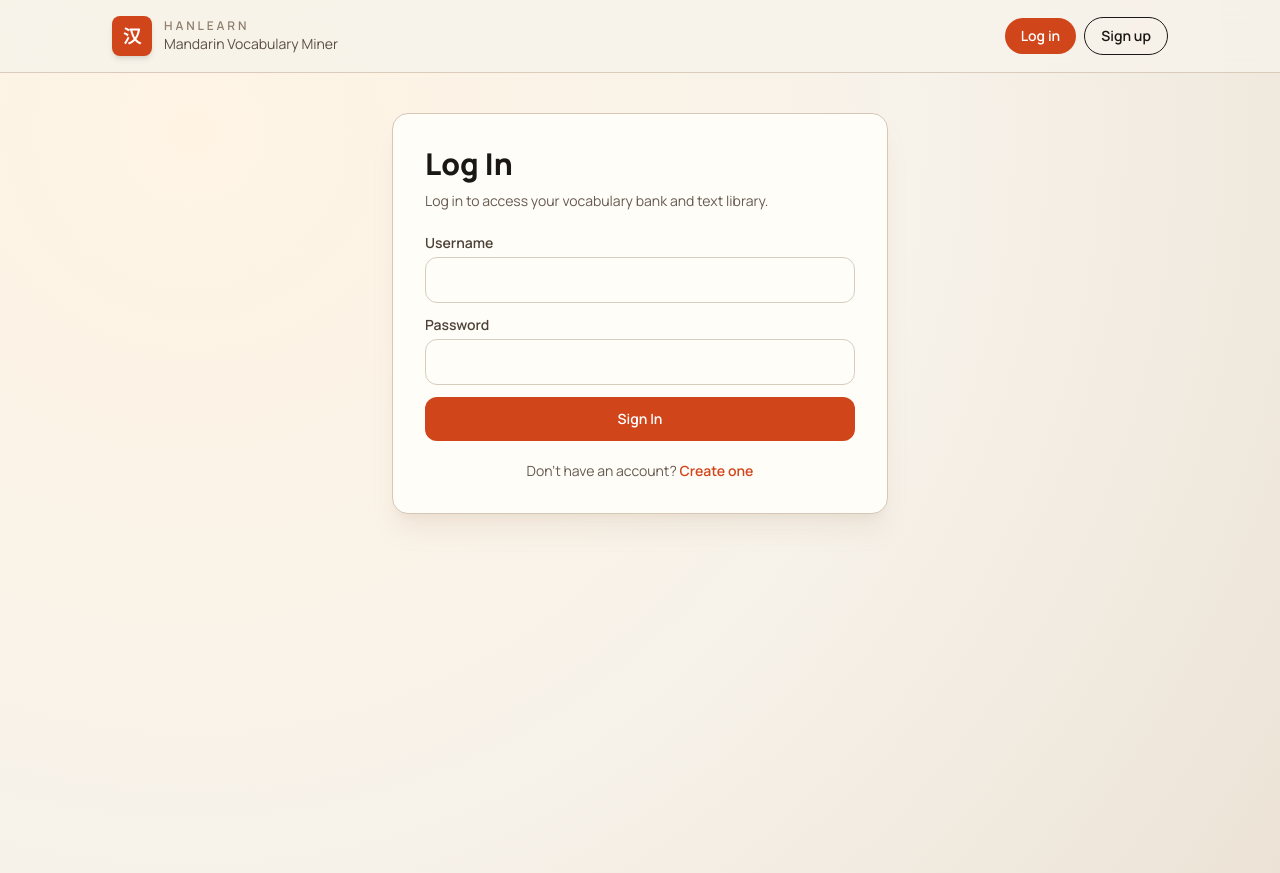
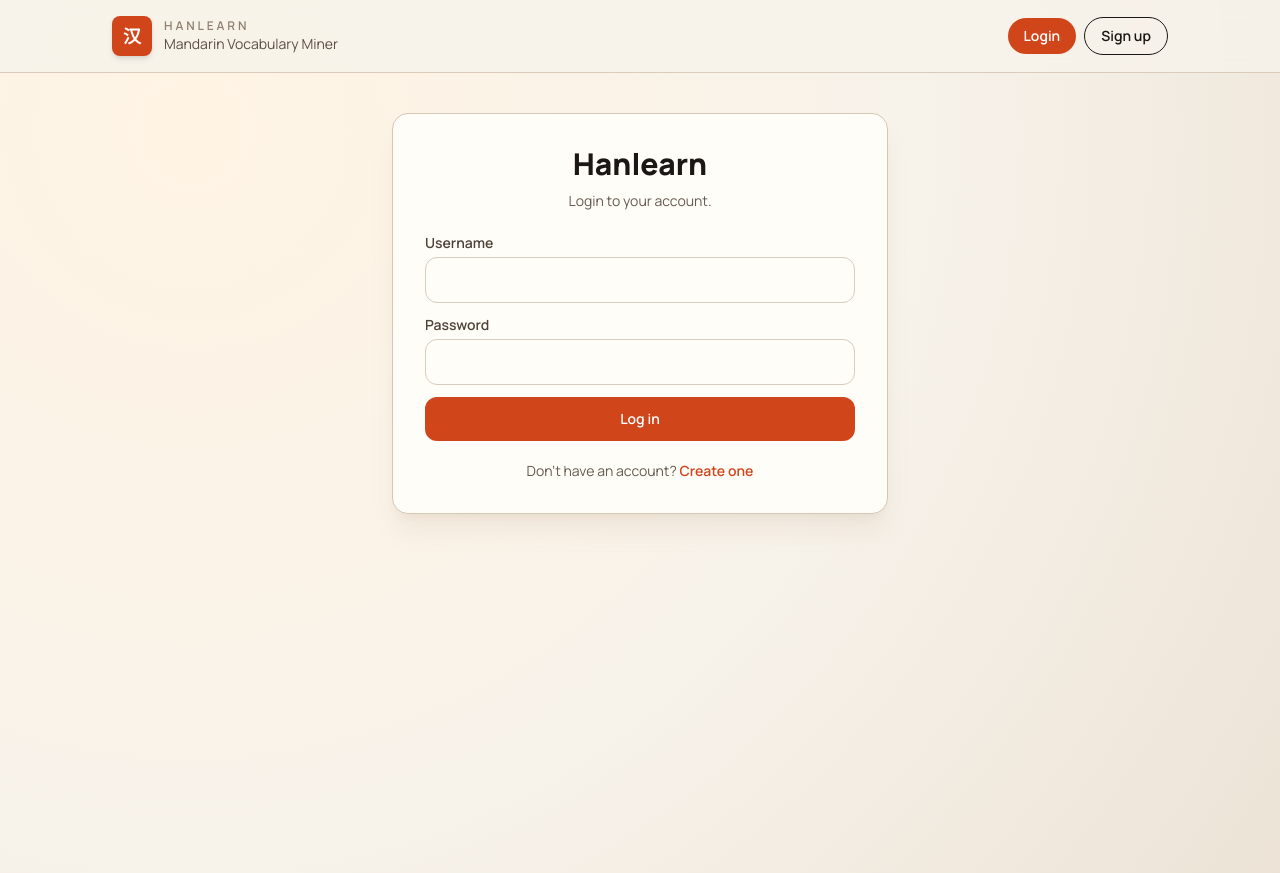
Before and after one commit to jal9o3/Mandarin-Vocabulary-Miner, a React (Vite) app in the folder hanlearn_frontend/: page /login in a window 1280 px wide. Built offline with nearby package versions, Linux system fonts and the light colour scheme; no server answers.

Commit message:
adjusted login page text

```diff
--- a/hanlearn_frontend/src/components/NavHeader.tsx
+++ b/hanlearn_frontend/src/components/NavHeader.tsx
@@ -163,7 +163,7 @@ export function NavHeader() {
                   `${navItemBase} ${isActive ? 'bg-[#d1451b] text-white' : 'border border-[#1b1714] text-[#1b1714] hover:bg-[#1b1714] hover:text-white'}`
                 }
               >
-                Log in
+                Login
               </NavLink>
               <NavLink
                 to="/signup"
--- a/hanlearn_frontend/src/pages/LoginPage.tsx
+++ b/hanlearn_frontend/src/pages/LoginPage.tsx
@@ -48,9 +48,9 @@ export function LoginPage() {
   return (
     <main className="mx-auto min-h-screen w-full max-w-xl px-6 py-10 sm:px-10">
       <section className="rounded-2xl border border-[#d6c7b6] bg-[var(--han-panel)] p-6 shadow-xl shadow-[#bf9f83]/15 sm:p-8">
-        <h1 className="text-3xl font-extrabold text-[#1b1714]">Log In</h1>
-        <p className="mt-2 text-sm leading-relaxed text-[#66594f]">
-          Log in to access your vocabulary bank and text library.
+        <h1 className="text-3xl font-extrabold text-[#1b1714] text-center">Hanlearn</h1>
+        <p className="mt-2 text-sm leading-relaxed text-[#66594f] text-center">
+          Login to your account.
         </p>
 
         <form className="mt-5 space-y-3" onSubmit={handleSubmit}>
@@ -83,7 +83,7 @@ export function LoginPage() {
             disabled={isSubmitting}
             className="w-full rounded-xl bg-[#d1451b] px-6 py-3 text-sm font-semibold text-white transition hover:bg-[#b63e19] disabled:cursor-not-allowed disabled:opacity-70"
           >
-            {isSubmitting ? 'Please wait…' : 'Sign In'}
+            {isSubmitting ? 'Please wait…' : 'Log in'}
           </button>
         </form>
 
```
